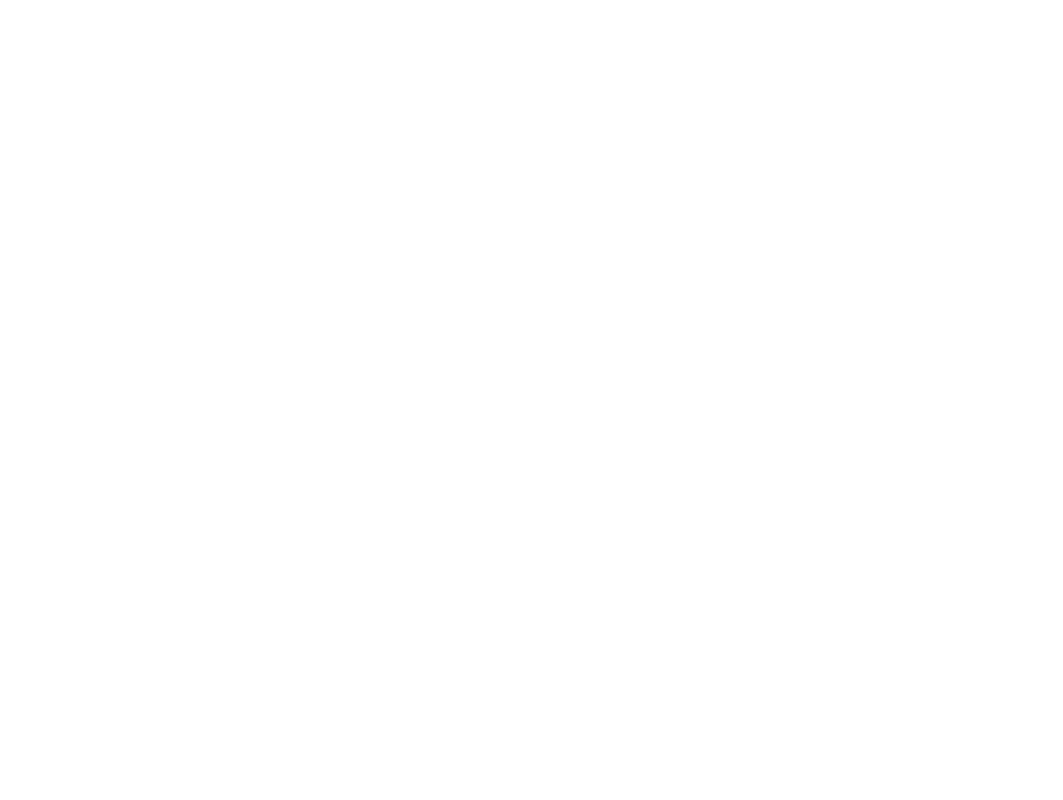
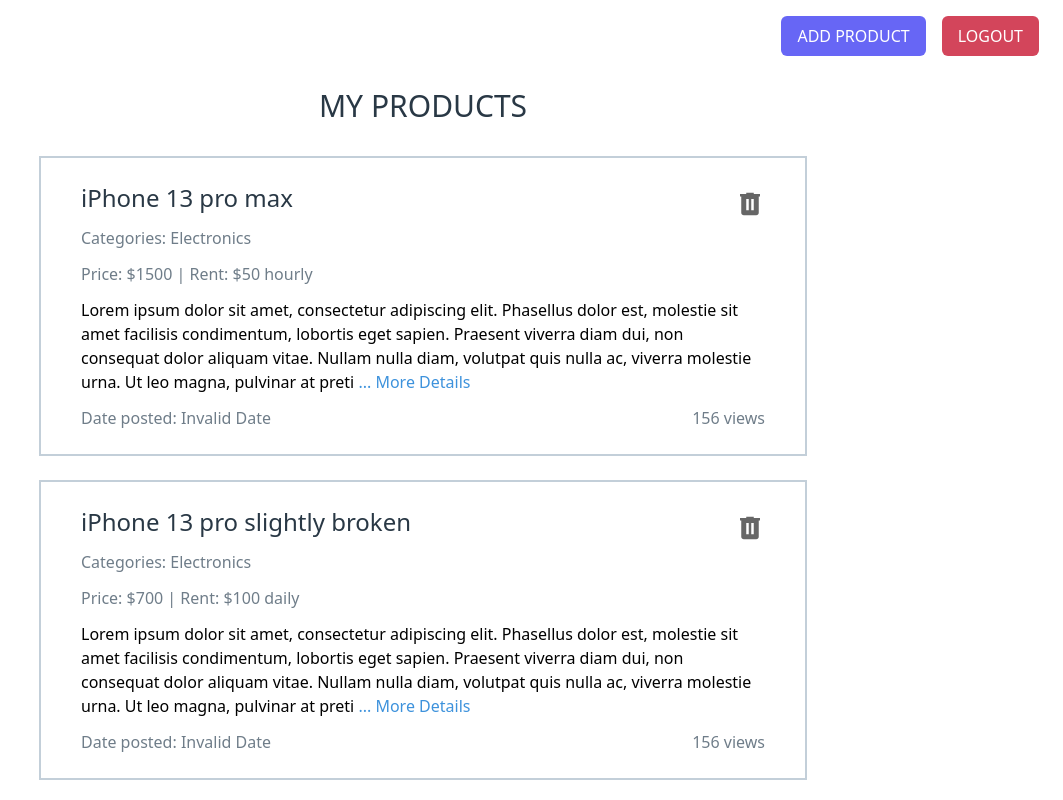
Before and after one commit to pallobpoddar/teebay, a React app in the folder client/: page /users/1/products in a window 1280 px wide. Before the commit this address had no page. Shown: the whole page, without its empty margins (217-1280 px from the left). Built offline with nearby package versions, Linux system fonts and the light colour scheme; the HTML template or start-up script is replaced by a standard one.

Commit message:
feat: design MyProducts page

```diff
--- a/client/src/App.tsx
+++ b/client/src/App.tsx
@@ -2,14 +2,16 @@
 import Signup from "./components/pages/Signup";
 import Signin from "./components/pages/Signin";
 import AllProducts from "./components/pages/AllProducts";
+import MyProducts from "./components/pages/MyProducts";
 
 function App() {
   return (
     <Router>
       <Routes>
-        <Route path="/" element={<AllProducts />} />
-        <Route path="/signup" element={<Signup />} />
+        <Route path="/" element={<Signup />} />
         <Route path="/signin" element={<Signin />} />
+        <Route path="/products" element={<AllProducts />} />
+        <Route path="/users/:id/products" element={<MyProducts />} />
       </Routes>
     </Router>
   );
--- a/client/src/components/organisms/Card.tsx
+++ b/client/src/components/organisms/Card.tsx
@@ -6,34 +6,32 @@
 type Props = {
   product: IProduct;
   includeDelete?: boolean;
-  handleDelete?: (id: string) => void;
+  onDelete?: (id: string) => void;
 };
 
 const Card = (props: Props) => {
   return (
     <article className="py-3 px-5 border-2 border-gray md:py-6 md:px-10">
       <div className="flex items-center justify-between">
-        <h2 className="text-2xl text-jet-black mb-2">{props.product.title}</h2>
+        <h2 className="text-2xl text-jet-black mb-3">{props.product.title}</h2>
         {props.includeDelete && (
           <Button
             className="cursor-pointer"
-            onClick={() =>
-              props.handleDelete && props.handleDelete(props.product.id)
-            }
+            onClick={() => props.onDelete && props.onDelete(props.product.id)}
           >
             <DeleteIcon />
           </Button>
         )}
       </div>
-      <p className="text-slate-gray font-medium mb-2">
+      <p className="text-slate-gray font-medium mb-3">
         Categories:{" "}
         {props.product.categories.map((category) => category.name).join(", ")}
       </p>
-      <p className="text-slate-gray font-medium mb-2">
+      <p className="text-slate-gray font-medium mb-3">
         Price: ${props.product.price} | Rent: ${props.product.rent}{" "}
         {props.product.rentOption === "hr" ? "hourly" : "daily"}
       </p>
-      <p className="mb-2">
+      <p className="mb-3">
         {props.product.description.length > 300 ? (
           <>
             {props.product.description.slice(0, 300)}
--- a/client/src/components/pages/AllProducts.tsx
+++ b/client/src/components/pages/AllProducts.tsx
@@ -1,7 +1,33 @@
+import IProduct from "../../interfaces/IProduct";
 import CardList from "../templates/CardList";
 
+const products: IProduct[] = [
+  {
+    id: "1",
+    title: "iPhone 13 pro max",
+    categories: [{ id: "1", name: "Electronics" }],
+    price: 1500,
+    description:
+      "Lorem ipsum dolor sit amet, consectetur adipiscing elit. Phasellus dolor est, molestie sit amet facilisis condimentum, lobortis eget sapien. Praesent viverra diam dui, non consequat dolor aliquam vitae. Nullam nulla diam, volutpat quis nulla ac, viverra molestie urna. Ut leo magna, pulvinar at pretium nec, sagittis eget purus. Nulla sit amet magna risus. Pellentesque ultrices enim odio, id molestie mi venenatis vel. Maecenas bibendum ipsum id turpis dictum euismod. Vestibulum pretium aliquet condimentum. Aliquam tempus aliquet erat et varius. Fusce nec justo luctus, iaculis lectus id, iaculis purus. Aenean ac nulla ac turpis consequat cursus. Vestibulum sed arcu a augue elementum posuere.\nUt at massa non felis tempor porta. Etiam non massa tristique, scelerisque erat ut, accumsan felis. Sed luctus varius vestibulum. Etiam vel leo leo. Vivamus mattis augue massa, sed hendrerit justo fringilla sed. Maecenas ac nulla orci. In feugiat feugiat eleifend. Aliquam vulputate bibendum egestas. Aliquam justo elit, pretium id lacus in, ultrices ultrices nibh. Integer eu dolor lorem. In eleifend varius purus non tempus. Sed eget semper ligula.",
+    rent: 50,
+    rentOption: "hr",
+    createdAt: new Date("21st Sept 2021"),
+  },
+  {
+    id: "2",
+    title: "iPhone 13 pro slightly broken",
+    categories: [{ id: "1", name: "Electronics" }],
+    price: 700,
+    description:
+      "Lorem ipsum dolor sit amet, consectetur adipiscing elit. Phasellus dolor est, molestie sit amet facilisis condimentum, lobortis eget sapien. Praesent viverra diam dui, non consequat dolor aliquam vitae. Nullam nulla diam, volutpat quis nulla ac, viverra molestie urna. Ut leo magna, pulvinar at pretium nec, sagittis eget purus. Nulla sit amet magna risus. Pellentesque ultrices enim odio, id molestie mi venenatis vel. Maecenas bibendum ipsum id turpis dictum euismod. Vestibulum pretium aliquet condimentum. Aliquam tempus aliquet erat et varius. Fusce nec justo luctus, iaculis lectus id, iaculis purus. Aenean ac nulla ac turpis consequat cursus. Vestibulum sed arcu a augue elementum posuere.\nUt at massa non felis tempor porta. Etiam non massa tristique, scelerisque erat ut, accumsan felis. Sed luctus varius vestibulum. Etiam vel leo leo. Vivamus mattis augue massa, sed hendrerit justo fringilla sed. Maecenas ac nulla orci. In feugiat feugiat eleifend. Aliquam vulputate bibendum egestas. Aliquam justo elit, pretium id lacus in, ultrices ultrices nibh. Integer eu dolor lorem. In eleifend varius purus non tempus. Sed eget semper ligula.",
+    rent: 100,
+    rentOption: "day",
+    createdAt: new Date("21st Sept 2018"),
+  },
+];
+
 const AllProducts = () => {
-  return <CardList title="ALL PRODUCTS" />;
+  return <CardList title="ALL PRODUCTS" products={products} />;
 };
 
 export default AllProducts;
--- a/client/src/components/pages/MyProducts.tsx
+++ b/client/src/components/pages/MyProducts.tsx
@@ -1,14 +1,75 @@
 import Button from "../atoms/Button";
+import IProduct from "../../interfaces/IProduct";
+import CardList from "../templates/CardList";
+import { useState } from "react";
+import Modal from "../organisms/Modal";
+
+const products: IProduct[] = [
+  {
+    id: "1",
+    title: "iPhone 13 pro max",
+    categories: [{ id: "1", name: "Electronics" }],
+    price: 1500,
+    description:
+      "Lorem ipsum dolor sit amet, consectetur adipiscing elit. Phasellus dolor est, molestie sit amet facilisis condimentum, lobortis eget sapien. Praesent viverra diam dui, non consequat dolor aliquam vitae. Nullam nulla diam, volutpat quis nulla ac, viverra molestie urna. Ut leo magna, pulvinar at pretium nec, sagittis eget purus. Nulla sit amet magna risus. Pellentesque ultrices enim odio, id molestie mi venenatis vel. Maecenas bibendum ipsum id turpis dictum euismod. Vestibulum pretium aliquet condimentum. Aliquam tempus aliquet erat et varius. Fusce nec justo luctus, iaculis lectus id, iaculis purus. Aenean ac nulla ac turpis consequat cursus. Vestibulum sed arcu a augue elementum posuere.\nUt at massa non felis tempor porta. Etiam non massa tristique, scelerisque erat ut, accumsan felis. Sed luctus varius vestibulum. Etiam vel leo leo. Vivamus mattis augue massa, sed hendrerit justo fringilla sed. Maecenas ac nulla orci. In feugiat feugiat eleifend. Aliquam vulputate bibendum egestas. Aliquam justo elit, pretium id lacus in, ultrices ultrices nibh. Integer eu dolor lorem. In eleifend varius purus non tempus. Sed eget semper ligula.",
+    rent: 50,
+    rentOption: "hr",
+    createdAt: new Date("21st Sept 2021"),
+  },
+  {
+    id: "2",
+    title: "iPhone 13 pro slightly broken",
+    categories: [{ id: "1", name: "Electronics" }],
+    price: 700,
+    description:
+      "Lorem ipsum dolor sit amet, consectetur adipiscing elit. Phasellus dolor est, molestie sit amet facilisis condimentum, lobortis eget sapien. Praesent viverra diam dui, non consequat dolor aliquam vitae. Nullam nulla diam, volutpat quis nulla ac, viverra molestie urna. Ut leo magna, pulvinar at pretium nec, sagittis eget purus. Nulla sit amet magna risus. Pellentesque ultrices enim odio, id molestie mi venenatis vel. Maecenas bibendum ipsum id turpis dictum euismod. Vestibulum pretium aliquet condimentum. Aliquam tempus aliquet erat et varius. Fusce nec justo luctus, iaculis lectus id, iaculis purus. Aenean ac nulla ac turpis consequat cursus. Vestibulum sed arcu a augue elementum posuere.\nUt at massa non felis tempor porta. Etiam non massa tristique, scelerisque erat ut, accumsan felis. Sed luctus varius vestibulum. Etiam vel leo leo. Vivamus mattis augue massa, sed hendrerit justo fringilla sed. Maecenas ac nulla orci. In feugiat feugiat eleifend. Aliquam vulputate bibendum egestas. Aliquam justo elit, pretium id lacus in, ultrices ultrices nibh. Integer eu dolor lorem. In eleifend varius purus non tempus. Sed eget semper ligula.",
+    rent: 100,
+    rentOption: "day",
+    createdAt: new Date("21st Sept 2018"),
+  },
+];
 
 const MyProducts = () => {
+  const [isModalOpen, setIsModalOpen] = useState(false);
+
+  const handleConfirm = () => {
+    setIsModalOpen(false);
+  };
+
+  const handleClose = () => {
+    setIsModalOpen(false);
+  };
+
+  const handleDelete = (id: string) => {
+    console.log(id);
+    setIsModalOpen(true);
+  };
+
   return (
-    <div>
-      <div className="float-right">
-        <Button variant="button-secondary" onClick={() => {}}>
-          LOGOUT
-        </Button>
+    <>
+      {isModalOpen && (
+        <Modal
+          variant="delete"
+          isOpen={isModalOpen}
+          onConfirm={handleConfirm}
+          onClose={handleClose}
+        />
+      )}
+      <div className="flex justify-end gap-4 mx-6 my-4">
+        <Button
+          text="ADD PRODUCT"
+          variant="button-primary"
+          onClick={() => {}}
+        />
+        <Button text="LOGOUT" variant="button-secondary" onClick={() => {}} />
       </div>
-    </div>
+      <CardList
+        title="MY PRODUCTS"
+        products={products}
+        includeDelete
+        onDelete={(id) => handleDelete(id)}
+      />
+    </>
   );
 };
 
--- a/client/src/components/templates/CardList.tsx
+++ b/client/src/components/templates/CardList.tsx
@@ -1,33 +1,11 @@
 import IProduct from "../../interfaces/IProduct";
 import Card from "../organisms/Card";
 
-const products: IProduct[] = [
-  {
-    id: "1",
-    title: "iPhone 13 pro max",
-    categories: [{ id: "1", name: "Electronics" }],
-    price: 1500,
-    description:
-      "Lorem ipsum dolor sit amet, consectetur adipiscing elit. Phasellus dolor est, molestie sit amet facilisis condimentum, lobortis eget sapien. Praesent viverra diam dui, non consequat dolor aliquam vitae. Nullam nulla diam, volutpat quis nulla ac, viverra molestie urna. Ut leo magna, pulvinar at pretium nec, sagittis eget purus. Nulla sit amet magna risus. Pellentesque ultrices enim odio, id molestie mi venenatis vel. Maecenas bibendum ipsum id turpis dictum euismod. Vestibulum pretium aliquet condimentum. Aliquam tempus aliquet erat et varius. Fusce nec justo luctus, iaculis lectus id, iaculis purus. Aenean ac nulla ac turpis consequat cursus. Vestibulum sed arcu a augue elementum posuere.\nUt at massa non felis tempor porta. Etiam non massa tristique, scelerisque erat ut, accumsan felis. Sed luctus varius vestibulum. Etiam vel leo leo. Vivamus mattis augue massa, sed hendrerit justo fringilla sed. Maecenas ac nulla orci. In feugiat feugiat eleifend. Aliquam vulputate bibendum egestas. Aliquam justo elit, pretium id lacus in, ultrices ultrices nibh. Integer eu dolor lorem. In eleifend varius purus non tempus. Sed eget semper ligula.",
-    rent: 50,
-    rentOption: "hr",
-    createdAt: new Date("21st Sept 2021"),
-  },
-  {
-    id: "2",
-    title: "iPhone 13 pro slightly broken",
-    categories: [{ id: "1", name: "Electronics" }],
-    price: 700,
-    description:
-      "Lorem ipsum dolor sit amet, consectetur adipiscing elit. Phasellus dolor est, molestie sit amet facilisis condimentum, lobortis eget sapien. Praesent viverra diam dui, non consequat dolor aliquam vitae. Nullam nulla diam, volutpat quis nulla ac, viverra molestie urna. Ut leo magna, pulvinar at pretium nec, sagittis eget purus. Nulla sit amet magna risus. Pellentesque ultrices enim odio, id molestie mi venenatis vel. Maecenas bibendum ipsum id turpis dictum euismod. Vestibulum pretium aliquet condimentum. Aliquam tempus aliquet erat et varius. Fusce nec justo luctus, iaculis lectus id, iaculis purus. Aenean ac nulla ac turpis consequat cursus. Vestibulum sed arcu a augue elementum posuere.\nUt at massa non felis tempor porta. Etiam non massa tristique, scelerisque erat ut, accumsan felis. Sed luctus varius vestibulum. Etiam vel leo leo. Vivamus mattis augue massa, sed hendrerit justo fringilla sed. Maecenas ac nulla orci. In feugiat feugiat eleifend. Aliquam vulputate bibendum egestas. Aliquam justo elit, pretium id lacus in, ultrices ultrices nibh. Integer eu dolor lorem. In eleifend varius purus non tempus. Sed eget semper ligula.",
-    rent: 100,
-    rentOption: "day",
-    createdAt: new Date("21st Sept 2018"),
-  },
-];
-
 type Props = {
   title: string;
+  products: IProduct[];
+  includeDelete?: boolean;
+  onDelete?: (id: string) => void;
 };
 
 const CardList = (props: Props) => {
@@ -35,8 +13,13 @@
     <div className="mx-auto max-w-4/5 md:max-w-3/5">
       <h1 className="text-3xl text-jet-black text-center m-8">{props.title}</h1>
       <div className="flex flex-col gap-6">
-        {products.map((product) => (
-          <Card key={product.id} product={product} />
+        {props.products.map((product) => (
+          <Card
+            key={product.id}
+            product={product}
+            includeDelete={props.includeDelete}
+            onDelete={(id) => props.onDelete && props.onDelete(id)}
+          />
         ))}
       </div>
     </div>
```
Also changed, not shown: client/src/App.css (deleted).
